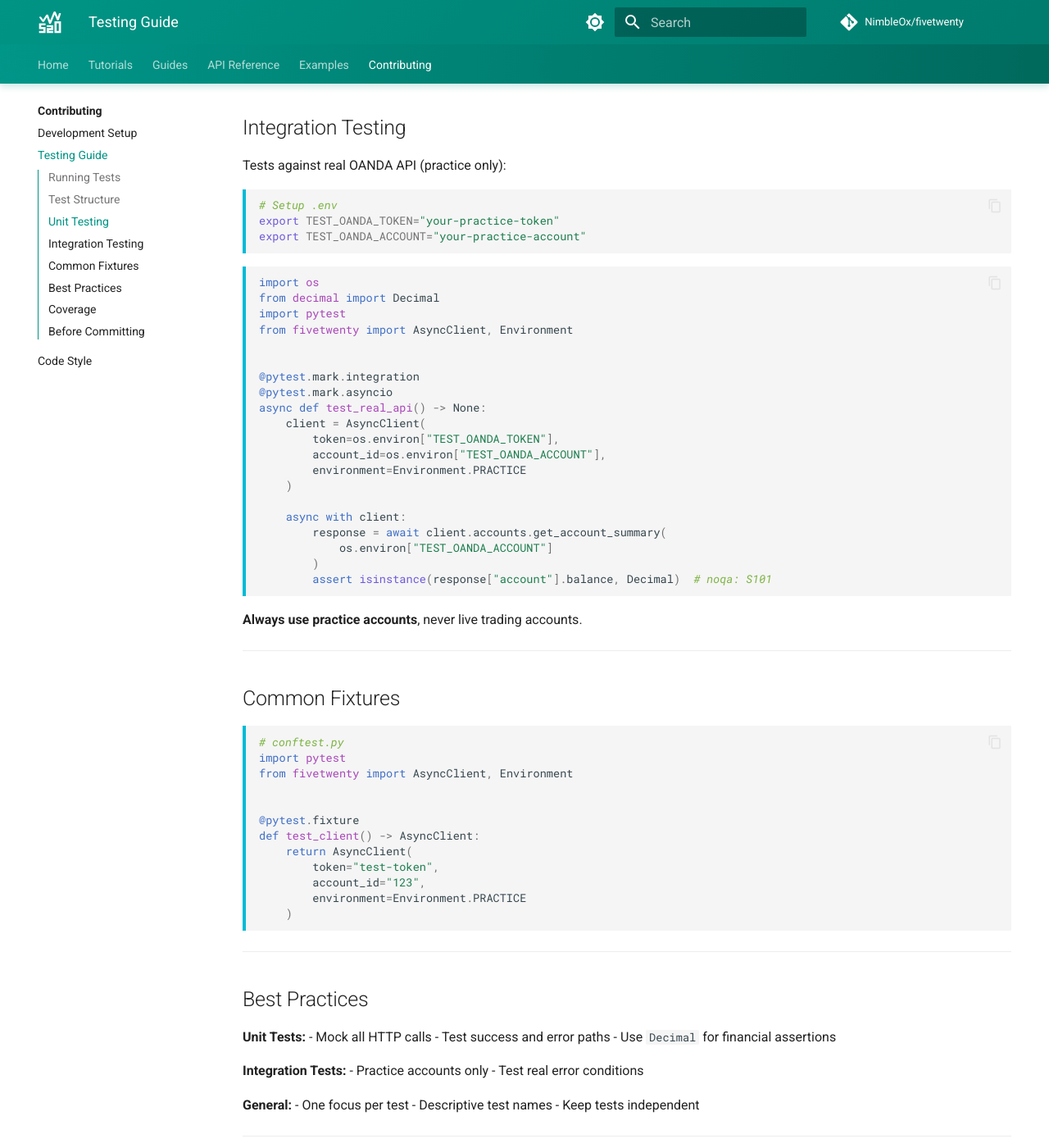
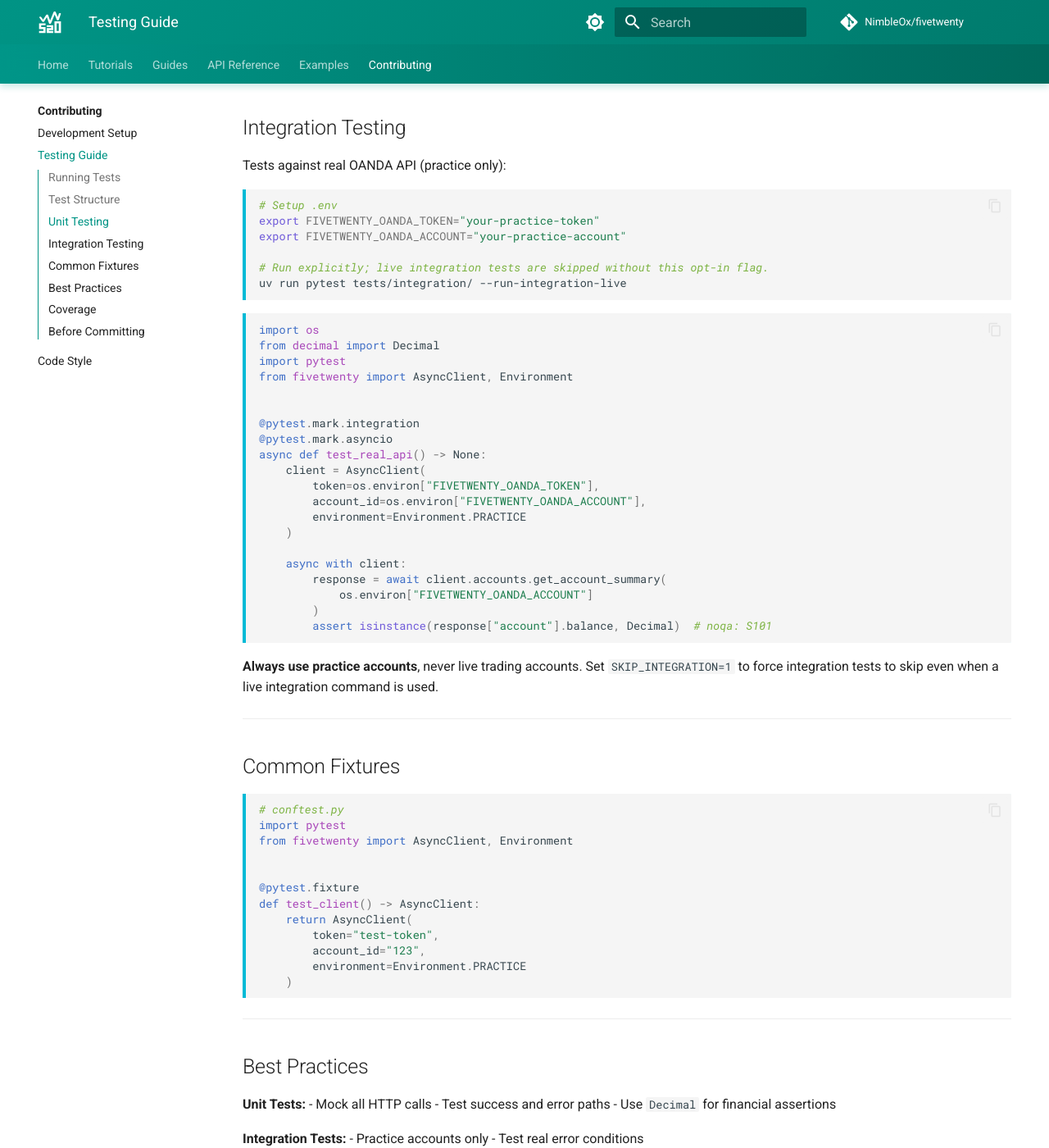
Before and after one commit to NimbleOx/fivetwenty, an MkDocs documentation site: the page built from docs/contributing/testing-guide.md, in a window 1280 px wide and 1400 px high, scrolled down 1558 px. Shown: the whole window at 82% size. Built offline with MkDocs 1.6.1 and Material for MkDocs 9.7.7, drawn with Linux system fonts in a browser that asks for light colours; comment, search, counter and statistics services are not loaded; some of the changed text lies outside the part shown.

Commit message:
Harden live integration test guardrails

````diff
--- a/docs/contributing/testing-guide.md
+++ b/docs/contributing/testing-guide.md
@@ -7,13 +7,13 @@
 ## Running Tests
 
 ```bash
-# All tests
+# Default local run (unit tests plus skipped live integration tests)
 uv run pytest
 
 # Unit tests (fast)
-uv run poe test-unit
+uv run poe test
 
-# Integration tests (requires credentials)
+# Live integration tests (requires OANDA practice credentials)
 uv run poe test-integration
 
 # With coverage
@@ -24,7 +24,7 @@
 
 # By marker
 uv run pytest -m unit
-uv run pytest -m integration
+uv run pytest -m integration --run-integration-live
 ```
 
 ---
@@ -79,8 +79,11 @@
 
 ```bash
 # Setup .env
-export TEST_OANDA_TOKEN="your-practice-token"
-export TEST_OANDA_ACCOUNT="your-practice-account"
+export FIVETWENTY_OANDA_TOKEN="your-practice-token"
+export FIVETWENTY_OANDA_ACCOUNT="your-practice-account"
+
+# Run explicitly; live integration tests are skipped without this opt-in flag.
+uv run pytest tests/integration/ --run-integration-live
 ```
 
 ```python
@@ -94,19 +97,19 @@
 @pytest.mark.asyncio
 async def test_real_api() -> None:
     client = AsyncClient(
-        token=os.environ["TEST_OANDA_TOKEN"],
-        account_id=os.environ["TEST_OANDA_ACCOUNT"],
+        token=os.environ["FIVETWENTY_OANDA_TOKEN"],
+        account_id=os.environ["FIVETWENTY_OANDA_ACCOUNT"],
         environment=Environment.PRACTICE
     )
 
     async with client:
         response = await client.accounts.get_account_summary(
-            os.environ["TEST_OANDA_ACCOUNT"]
+            os.environ["FIVETWENTY_OANDA_ACCOUNT"]
         )
         assert isinstance(response["account"].balance, Decimal)  # noqa: S101
 ```
 
-**Always use practice accounts**, never live trading accounts.
+**Always use practice accounts**, never live trading accounts. Set `SKIP_INTEGRATION=1` to force integration tests to skip even when a live integration command is used.
 
 ---
 
--- a/pyproject.toml
+++ b/pyproject.toml
@@ -247,7 +247,8 @@
 [tool.poe.tasks]
 # Testing tasks
 test = "python -m pytest tests/unit/"
-test-integration = "python -m pytest tests/integration/"
+test-integration = "python -m pytest tests/integration/ --run-integration-live"
+test-integration-live = "python -m pytest tests/integration/ --run-integration-live"
 
 # Code quality tasks
 lint = "ruff check ."
````
Also changed, not shown: docs/contributing/development-setup.md (+6 -6 lines), docs/contributing/index.md (+5 -5 lines), 12 other files.
